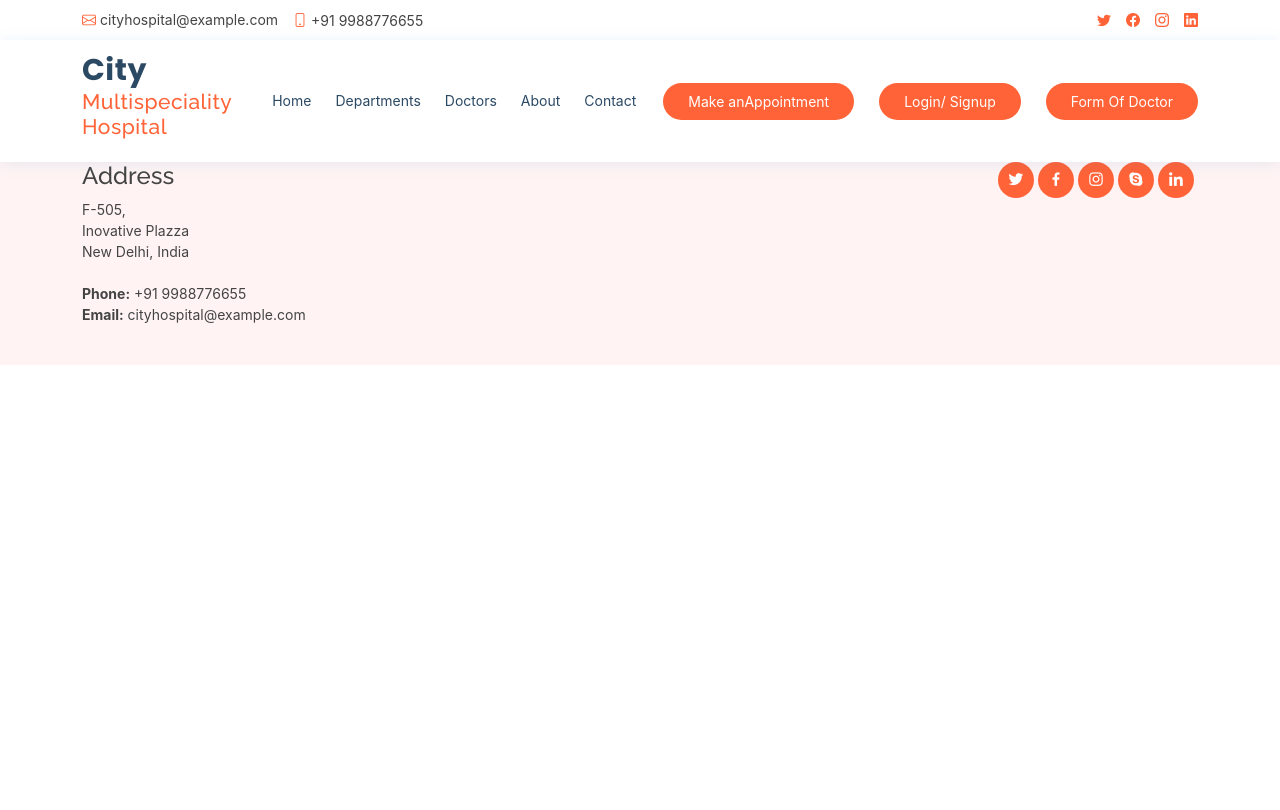
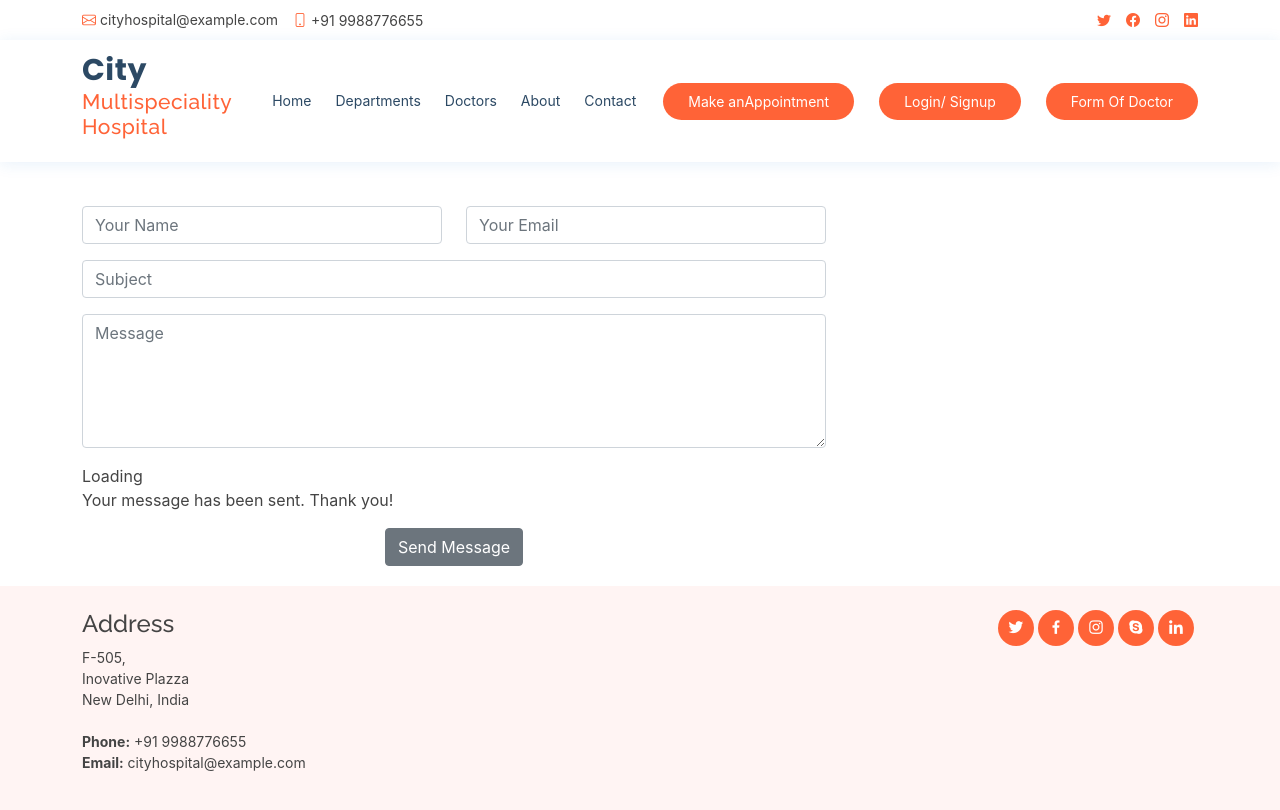
Before and after one commit to rnwsavan/firstreact, a React (Create React App) app: page /Form in a window 1280 px wide. Shown: the top 810 px of the page. Built offline with nearby package versions, Linux system fonts and the light colour scheme.

Commit message:
Form change

```diff
--- a/src/App.js
+++ b/src/App.js
@@ -24,7 +24,7 @@ function App() {
       <Route exact path={"/depatment"} component={department}/>
       <Route exact path={"/apponmemt"} component={appo}/>
       <Route exact path={"/Login"} component={Login}/>
-      <Route exact path={"/Form-1"} component={Form_1}/>
+      <Route exact path={"/Form"} component={Form_1}/>
     </switch>
       <Footer/>
     </>
--- a/src/component/Header/Header.js
+++ b/src/component/Header/Header.js
@@ -60,7 +60,7 @@ function Header(props) {
                     <NavLink to={"/Login"} className="appointment-btn scrollto">
                         <span className="d-none d-md-inline">Login/ Signup</span>
                     </NavLink>
-                    <NavLink to={"/Form-1"} className="appointment-btn scrollto">
+                    <NavLink to={"/Form"} className="appointment-btn scrollto">
                         <span className="d-none d-md-inline">Form Of Doctor</span>
                     </NavLink>
                 </div>
--- a/src/container/Forms/Form_1.js
+++ b/src/container/Forms/Form_1.js
@@ -1,46 +1,40 @@
-import { Form, Formik, useFormik } from 'formik';
 import React, { useState } from 'react';
 import * as yup from 'yup';
-
+import { Form, Formik, useFormik } from 'formik';
+import { Button, Input } from 'reactstrap';
 
 function Form_1(props) {
-    const [userType, setUserType] = useState("Send Message");
+    const [userform, setuserform] = useState("Form_1");
 
-    const Message = {
-        name: yup.string().name("please enter valid name").required("please enter your name"),
-        email: yup.string().email("please enter valid email").required("please enter your email"),
-        subject: yup.string().subject("please enter valid subject").required("please venter your subject"),
-        message: yup.string().textarea("please enter vaild message").required("please enter your message"),
+    let Form_1 = {
+        name: yup.string().required("please enter your name"),
+        email: yup.string().email("please enter valid email").required("please enter email"),
+        subject: yup.string().required("please enter your subject"),
     }
-    let schema, initiValue;
 
-    if (userType === "Message") {
-        schema = yup.object().shape(Message);
-        initiValue = {
-            name: "",
-            email: "",
-            subject: "",
-            message: ""
-        }
+    let schema, initialVal;
+
+    schema = yup.object().shape(Form_1);
+    initialVal = {
+        name: "",
+        email: "",
+        subject: ""
     }
 
     const formik = useFormik({
-        initialValues: initiValue,
+        initialValues: initialVal,
         validationSchema: schema,
         onSubmit: (values, { resetForm }) => {
-            // alert(JSON.stringify(values, null, 2));
-
-            if (userType === "Message") {
-                console.log("Successfully message");
+            if (userform === "Form_1") {
+                console.log("Successfully Send Message");
             }
             resetForm()
         },
     });
-
     console.log(formik.errors.name);
     console.log(formik.errors.email);
     console.log(formik.errors.subject);
-    console.log(formik.errors.message);
+
     return (
         <>
             <main>
@@ -51,14 +45,14 @@ function Form_1(props) {
                                 <Form onSubmit={formik.handleSubmit}>
                                     <div className="row">
                                         <div className="col-md-6 form-group">
-                                            <input type="text" name="name" className="form-control" id="name" placeholder="Your Name" onChange={formik.handleChange} />
+                                            <Input type="text" name="name" className="form-control" id="name" placeholder="Your Name" onChange={formik.handleChange} />
                                             {
                                                 formik.errors.name ?
                                                 <p>{formik.errors.name}</p> : null
                                             }
                                         </div>
                                         <div className="col-md-6 form-group mt-3 mt-md-0">
-                                            <input type="email" className="form-control" name="email" id="email" placeholder="Your Email" onChange={formik.handleChange} />
+                                            <Input type="email" className="form-control" name="email" id="email" placeholder="Your Email" onChange={formik.handleChange} />
                                             {
                                                 formik.errors.email ?
                                                 <p>{formik.errors.email}</p> : null
@@ -66,25 +60,22 @@ function Form_1(props) {
                                         </div>
                                     </div>
                                     <div className="form-group mt-3">
-                                        <input type="text" className="form-control" name="subject" id="subject" placeholder="Subject" onChange={formik.handleChange} />
+                                        <Input type="text" className="form-control" name="subject" id="subject" placeholder="Subject" onChange={formik.handleChange} />
                                         {
                                                 formik.errors.subject ?
                                                 <p>{formik.errors.subject}</p> : null
                                             }
                                     </div>
                                     <div className="form-group mt-3">
-                                        <textarea className="form-control" name="message" rows={5} placeholder="Message" onChange={formik.handleChange} />
-                                        {
-                                                formik.errors.message ?
-                                                <p>{formik.errors.message}</p> : null
-                                            }
+                                        <textarea className="form-control" name="message" rows={5} placeholder="Message" onChange={formik.handleChange} defaultValue={""} />
+
                                     </div>
                                     <div className="my-3">
                                         <div className="loading">Loading</div>
                                         <div className="error-message" />
                                         <div className="sent-message">Your message has been sent. Thank you!</div>
                                     </div>
-                                    <div className="text-center"><button type="submit" onClick={() => setUserType("Message")}>Send Message</button></div>
+                                    <div className="text-center"><Button type="submit" onClick={() => setuserform("Form_1")}>Send Message</Button></div>
                                 </Form>
                             </Formik>
                         </div>
```
